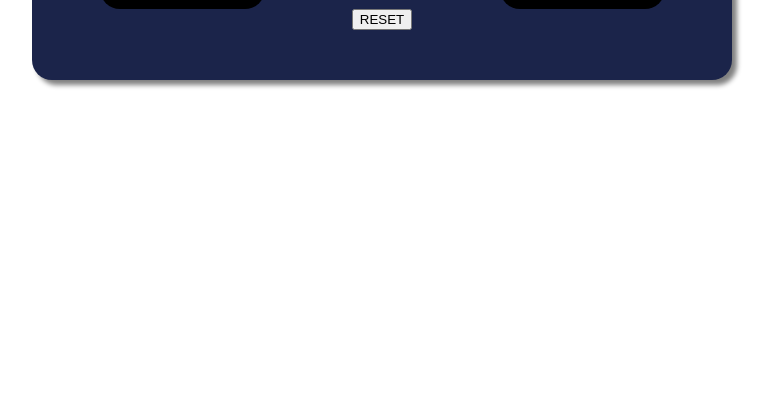
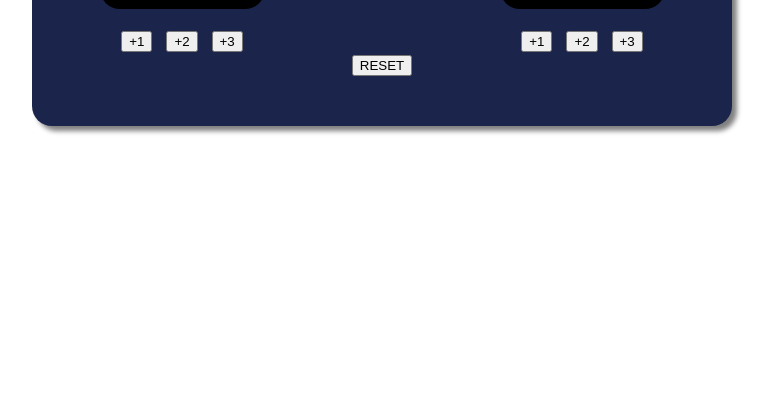
Before and after one commit to CodeLass/scrimba-course-projects, a website built with Vite: page basketball-scoreboard/index.html in a window 1280 px wide. Shown: the part 385-800 px from the top of the page, without its empty margins (258-1029 px from the left). Built offline with nearby package versions, Linux system fonts and the light colour scheme; a web font is replaced by a local one.

Commit message:
add buttons

```diff
--- a/basketball-scoreboard/index.html
+++ b/basketball-scoreboard/index.html
@@ -9,10 +9,20 @@
                 <div class="team-container">
                     <h3>HOME</h3>
                     <div class="scorebox" id="score-team-1">00</div>
+                    <div class="btn-row">
+                        <button>+1</button>
+                        <button>+2</button>
+                        <button>+3</button>
+                    </div>
                 </div>
                 <div class="team-container">
                     <h3>GUEST</h3>
                     <div class="scorebox" id="score-team-2">00</div>
+                    <div class="btn-row">
+                        <button>+1</button>
+                        <button>+2</button>
+                        <button>+3</button>
+                    </div>
                 </div>
             </div>
             <button>RESET</button>
```
